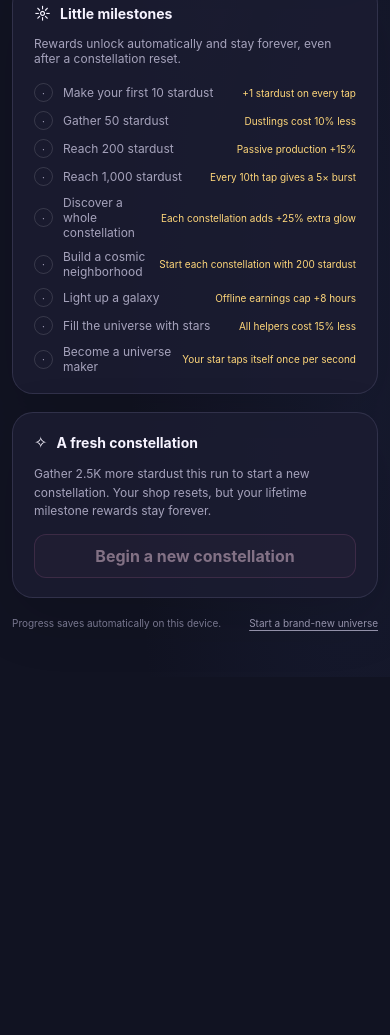
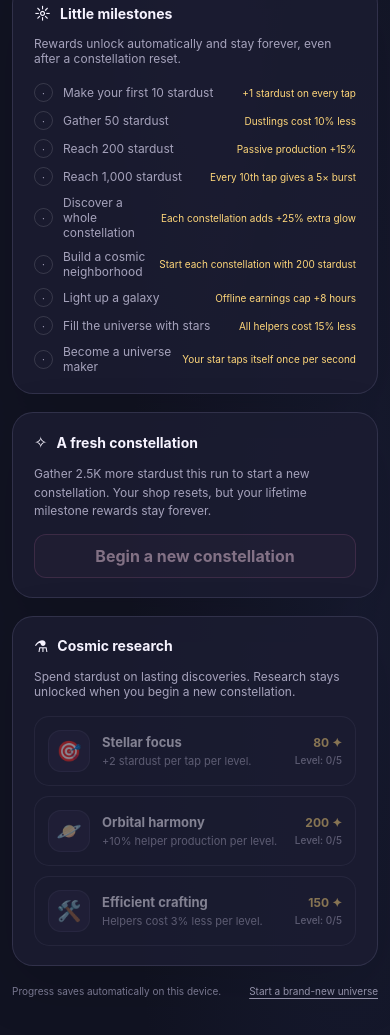
Before and after one commit to Arvinb-coder/little-star-foundry-game, a plain HTML site: page index.html in a window 390 px wide. Shown: the part 1132-2167 px from the top of the page. Before the commit the page ends 1809 px from the top, so only its background shows below. Drawn offline with Linux system fonts and the light colour scheme.

Commit message:
Add files via upload

```diff
--- a/index.html
+++ b/index.html
@@ -97,6 +97,9 @@
 
     .lower-grid { display: grid; grid-template-columns: 1fr 1fr; gap: 18px; margin-top: 18px; }
     .lower-panel { padding: 19px 21px; }
+    .research-panel { grid-column: 1 / -1; }
+    .research-list { display: grid; grid-template-columns: repeat(3, minmax(0, 1fr)); gap: 10px; }
+    .research-level { color: var(--green); }
     .lower-heading { display: flex; align-items: center; gap: 9px; margin-bottom: 13px; }
     .lower-heading h2 { font-size: 14px; }
     .lower-heading span { font-size: 16px; }
@@ -127,6 +130,8 @@
       .shell { width: min(560px, calc(100% - 24px)); padding-top: 23px; }
       header { margin-bottom: 20px; }
       .main-grid, .lower-grid { grid-template-columns: 1fr; }
+      .research-panel { grid-column: auto; }
+      .research-list { grid-template-columns: 1fr; }
       .star-panel { min-height: 365px; }
       .star-wrap { width: 205px; height: 205px; }
       .orbit { width: 190px; height: 190px; }
@@ -201,6 +206,11 @@
         <p class="prestige-copy" id="prestige-copy">Gather 2,500 stardust this run to start a new constellation. Your star shop resets, but milestone buffs stay forever.</p>
         <button class="prestige-button" id="prestige" disabled>Begin a new constellation</button>
       </section>
+      <section class="panel lower-panel research-panel" aria-labelledby="research-title">
+        <div class="lower-heading"><span aria-hidden="true">⚗</span><h2 id="research-title">Cosmic research</h2></div>
+        <p class="shop-note">Spend stardust on lasting discoveries. Research stays unlocked when you begin a new constellation.</p>
+        <div class="research-list" id="research-list"></div>
+      </section>
     </div>
 
     <dialog class="constellation-dialog" id="constellation-dialog" aria-labelledby="dialog-title">
@@ -249,12 +259,18 @@
           { id: "starArchitect", amount: 250000, label: "Fill the universe with stars", reward: "All helpers cost 15% less" },
           { id: "universeHeartbeat", amount: 1000000, label: "Become a universe maker", reward: "Your star taps itself once per second" }
         ];
+        const research = [
+          { id: "focus", name: "Stellar focus", icon: "🎯", description: "+2 stardust per tap per level.", baseCost: 80, growth: 2.2, maxLevel: 5 },
+          { id: "harmony", name: "Orbital harmony", icon: "🪐", description: "+10% helper production per level.", baseCost: 200, growth: 2.4, maxLevel: 5 },
+          { id: "craft", name: "Efficient crafting", icon: "🛠️", description: "Helpers cost 3% less per level.", baseCost: 150, growth: 2.1, maxLevel: 5 }
+        ];
 
       const elements = {
         dust: document.getElementById("stardust"),
         rate: document.getElementById("per-second"),
         tapPower: document.getElementById("tap-power"),
         shop: document.getElementById("shop-list"),
+        researchList: document.getElementById("research-list"),
         milestoneList: document.getElementById("milestones"),
         prestige: document.getElementById("prestige"),
         prestigeCopy: document.getElementById("prestige-copy"),
@@ -273,6 +289,7 @@
           buildings: Object.fromEntries(buildings.map(building => [building.id, 0])),
           tapLevel: 0,
           tapCount: 0,
+          research: Object.fromEntries(research.map(item => [item.id, 0])),
           constellations: 0,
           lastSeen: Date.now()
         };
@@ -291,6 +308,9 @@
           if (clean.runLifetime === 0 && clean.lifetime > 0 && parsed.runLifetime === undefined) clean.runLifetime = clean.lifetime;
           clean.tapLevel = Math.floor(validNumber(parsed.tapLevel));
           clean.tapCount = Math.floor(validNumber(parsed.tapCount));
+          for (const item of research) {
+            clean.research[item.id] = Math.min(item.maxLevel, Math.floor(validNumber(parsed.research && parsed.research[item.id])));
+          }
           clean.constellations = Math.floor(validNumber(parsed.constellations));
           clean.lastSeen = validNumber(parsed.lastSeen) || Date.now();
           for (const building of buildings) clean.buildings[building.id] = Math.floor(validNumber(parsed.buildings && parsed.buildings[building.id]));
@@ -326,7 +346,9 @@
       }
 
       function productionMultiplier() {
-        return constellationMultiplier() * (hasMilestone("moonBlessing") ? 1.15 : 1);
+        return constellationMultiplier()
+          * (hasMilestone("moonBlessing") ? 1.15 : 1)
+          * (1 + state.research.harmony * 0.1);
       }
 
       function hasMilestone(id) {
@@ -339,8 +361,10 @@
       }
 
       function buildingDiscount() {
-        return (hasMilestone("dustlingDiscount") ? 0.1 : 0)
-          + (hasMilestone("starArchitect") ? 0.15 : 0);
+        return Math.min(0.7,
+          (hasMilestone("dustlingDiscount") ? 0.1 : 0)
+          + (hasMilestone("starArchitect") ? 0.15 : 0)
+          + state.research.craft * 0.03);
       }
 
       function productionPerSecond() {
@@ -350,7 +374,7 @@
       }
 
       function tapPower() {
-        return (2 + state.tapLevel * 2) * constellationMultiplier() + (hasMilestone("firstSpark") ? 1 : 0);
+        return (2 + state.tapLevel * 2 + state.research.focus * 2) * constellationMultiplier() + (hasMilestone("firstSpark") ? 1 : 0);
       }
 
       function buildingCost(building) {
@@ -427,6 +451,33 @@
         elements.shop.replaceChildren(renderTapUpgrade(), ...availableBuildings.map(renderShopItem));
       }
 
+      function researchCost(item) {
+        return Math.ceil(item.baseCost * Math.pow(item.growth, state.research[item.id]));
+      }
+
+      function renderResearch() {
+        elements.researchList.replaceChildren(...research.map(item => {
+          const level = state.research[item.id];
+          const cost = researchCost(item);
+          const button = document.createElement("button");
+          button.className = "shop-item";
+          button.type = "button";
+          button.disabled = level >= item.maxLevel || state.dust < cost;
+          button.setAttribute("aria-label", level >= item.maxLevel
+            ? `${item.name} max level reached.`
+            : `Research ${item.name}, level ${level + 1}, for ${format(cost)} stardust.`);
+          button.innerHTML = `
+            <span class="item-icon" aria-hidden="true">${item.icon}</span>
+            <span class="item-copy">
+              <span class="item-name">${item.name}</span>
+              <span class="item-desc">${item.description}</span>
+            </span>
+            <span class="item-cost ${level >= item.maxLevel ? "research-level" : ""}">${level >= item.maxLevel ? "MAX" : `${format(cost)} ✦`}<span class="item-owned">Level: ${level}/${item.maxLevel}</span></span>`;
+          button.addEventListener("click", () => buyResearch(item));
+          return button;
+        }));
+      }
+
       function renderHud() {
         elements.dust.textContent = format(state.dust);
         elements.rate.textContent = format(productionPerSecond());
@@ -455,11 +506,16 @@
           return;
         }
         for (const button of elements.shop.children) button.disabled = state.dust < Number(button.dataset.cost);
+        for (const item of research) {
+          const button = [...elements.researchList.children].find(candidate => candidate.getAttribute("aria-label").includes(item.name));
+          if (button) button.disabled = state.research[item.id] >= item.maxLevel || state.dust < researchCost(item);
+        }
       }
 
       function markChanged(redrawShop = true) {
         dirty = true;
         renderHud();
+        renderResearch();
         if (redrawShop) renderShop();
         else refreshShopAvailability();
       }
@@ -478,6 +534,15 @@
         state.dust -= cost;
         state.tapLevel += 1;
         showToast(`Your star got brighter! Each tap now makes ${format(tapPower())} stardust.`);
+        markChanged();
+      }
+
+      function buyResearch(item) {
+        const cost = researchCost(item);
+        if (state.research[item.id] >= item.maxLevel || state.dust < cost) return;
+        state.dust -= cost;
+        state.research[item.id] += 1;
+        showToast(`${item.name} upgraded to level ${state.research[item.id]}!`);
         markChanged();
       }
 
@@ -515,7 +580,8 @@
         const next = state.constellations + 1;
         elements.constellationDialog.close();
         const startingDust = hasMilestone("cosmicPockets") ? 200 : 0;
-        state = { ...freshState(), dust: startingDust, lifetime, constellations: next };
+        const lastingResearch = { ...state.research };
+        state = { ...freshState(), dust: startingDust, lifetime, constellations: next, research: lastingResearch };
         showToast("A new constellation is born! All your milestone rewards are still shining.");
         markChanged();
         save(true);
@@ -559,6 +625,7 @@
       window.addEventListener("beforeunload", () => save(false));
 
       render();
+      renderResearch();
       setInterval(() => {
         const elapsed = Math.min(1, Math.max(0, (Date.now() - lastRender) / 1000));
         lastRender = Date.now();
```
